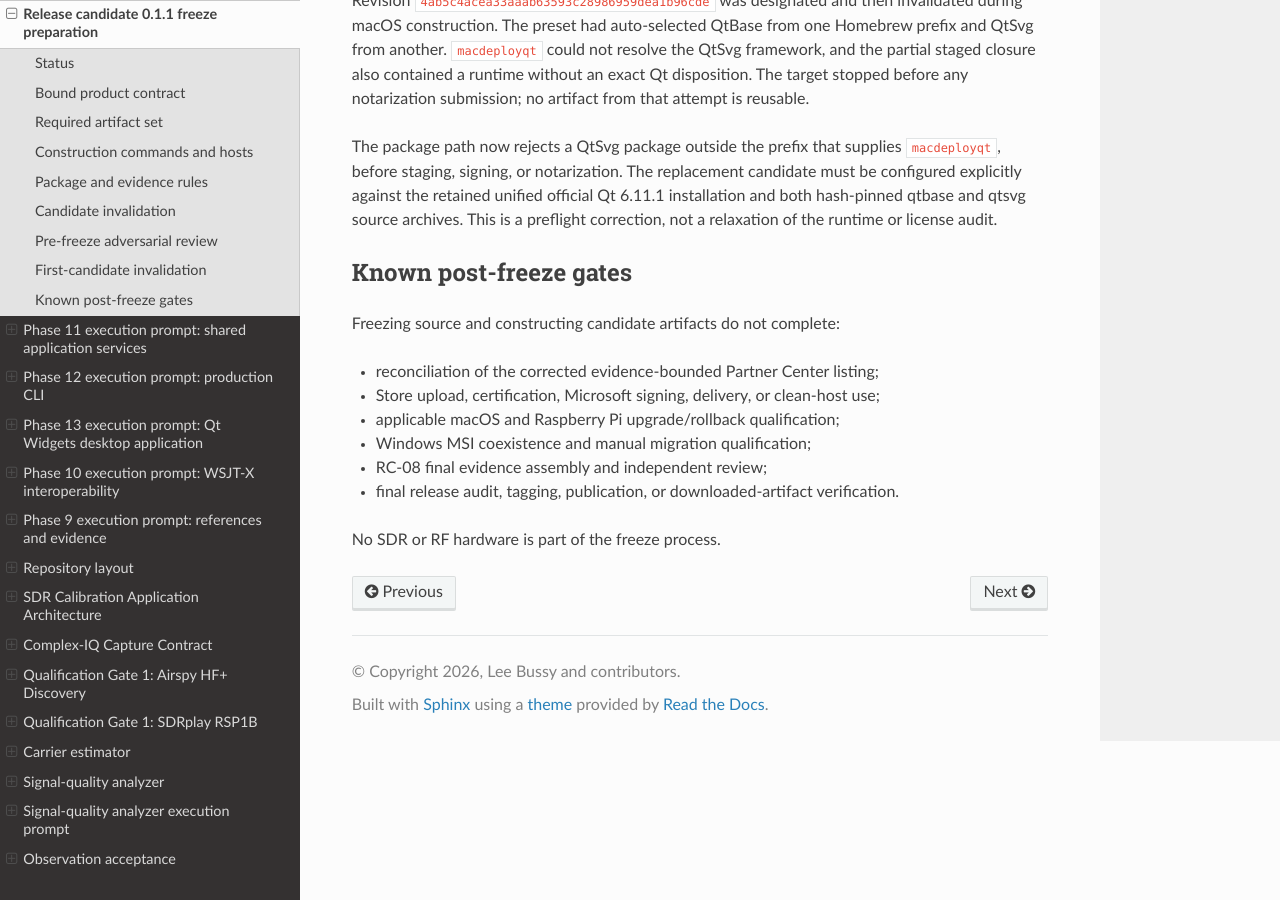
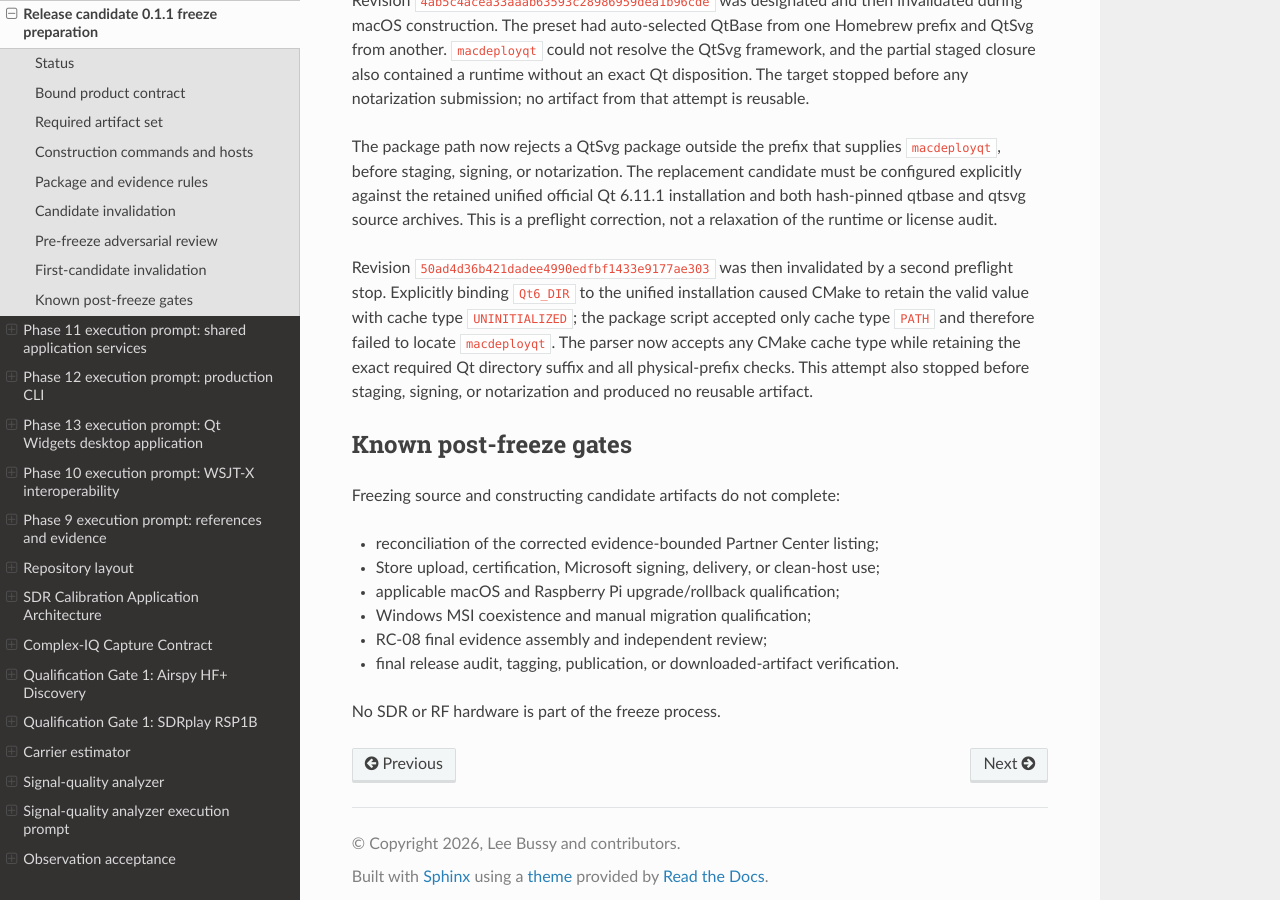
Before and after one commit to lbussy/SDR-Calibration, a Sphinx documentation site: the page built from docs/development/release-candidate-0.1.1-freeze-preparation.md, in a window 1280 px wide and 900 px high, scrolled down 3244 px. Built offline with Sphinx 7.4.7 and the Read the Docs theme 3.1.0, drawn with Linux system fonts in a browser that asks for light colours.

Commit message:
Accept explicitly bound Qt cache paths

```diff
--- a/docs/development/release-candidate-0.1.1-freeze-preparation.md
+++ b/docs/development/release-candidate-0.1.1-freeze-preparation.md
@@ -156,6 +156,15 @@ Qt 6.11.1 installation and both hash-pinned qtbase and qtsvg source archives.
 This is a preflight correction, not a relaxation of the runtime or license
 audit.
 
+Revision `50ad4d36b421dadee4990edfbf1433e9177ae303` was then invalidated by a
+second preflight stop. Explicitly binding `Qt6_DIR` to the unified installation
+caused CMake to retain the valid value with cache type `UNINITIALIZED`; the
+package script accepted only cache type `PATH` and therefore failed to locate
+`macdeployqt`. The parser now accepts any CMake cache type while retaining the
+exact required Qt directory suffix and all physical-prefix checks. This attempt
+also stopped before staging, signing, or notarization and produced no reusable
+artifact.
+
 ## Known post-freeze gates
 
 Freezing source and constructing candidate artifacts do not complete:
```
Also changed, not shown: 1 other file.
